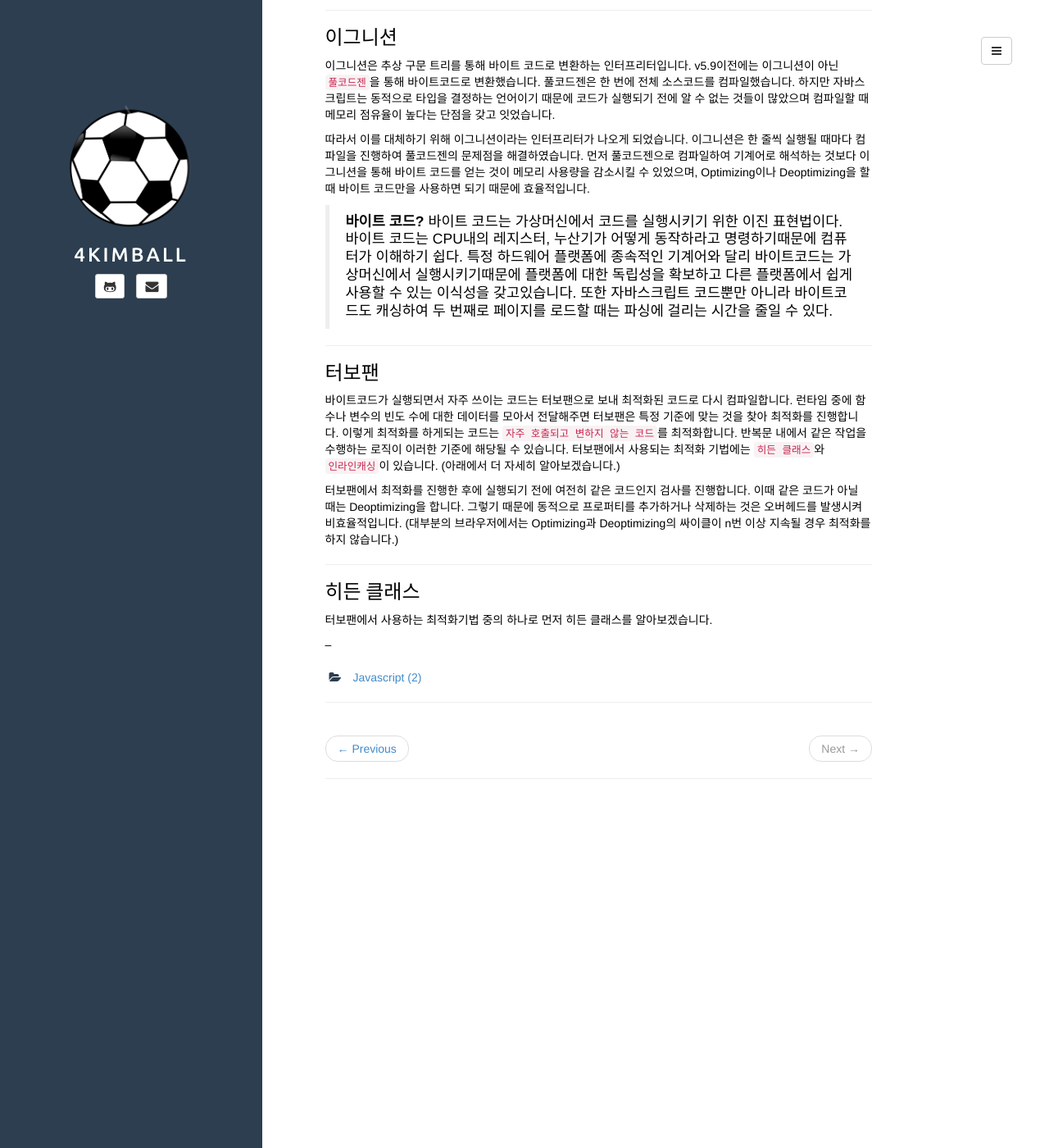
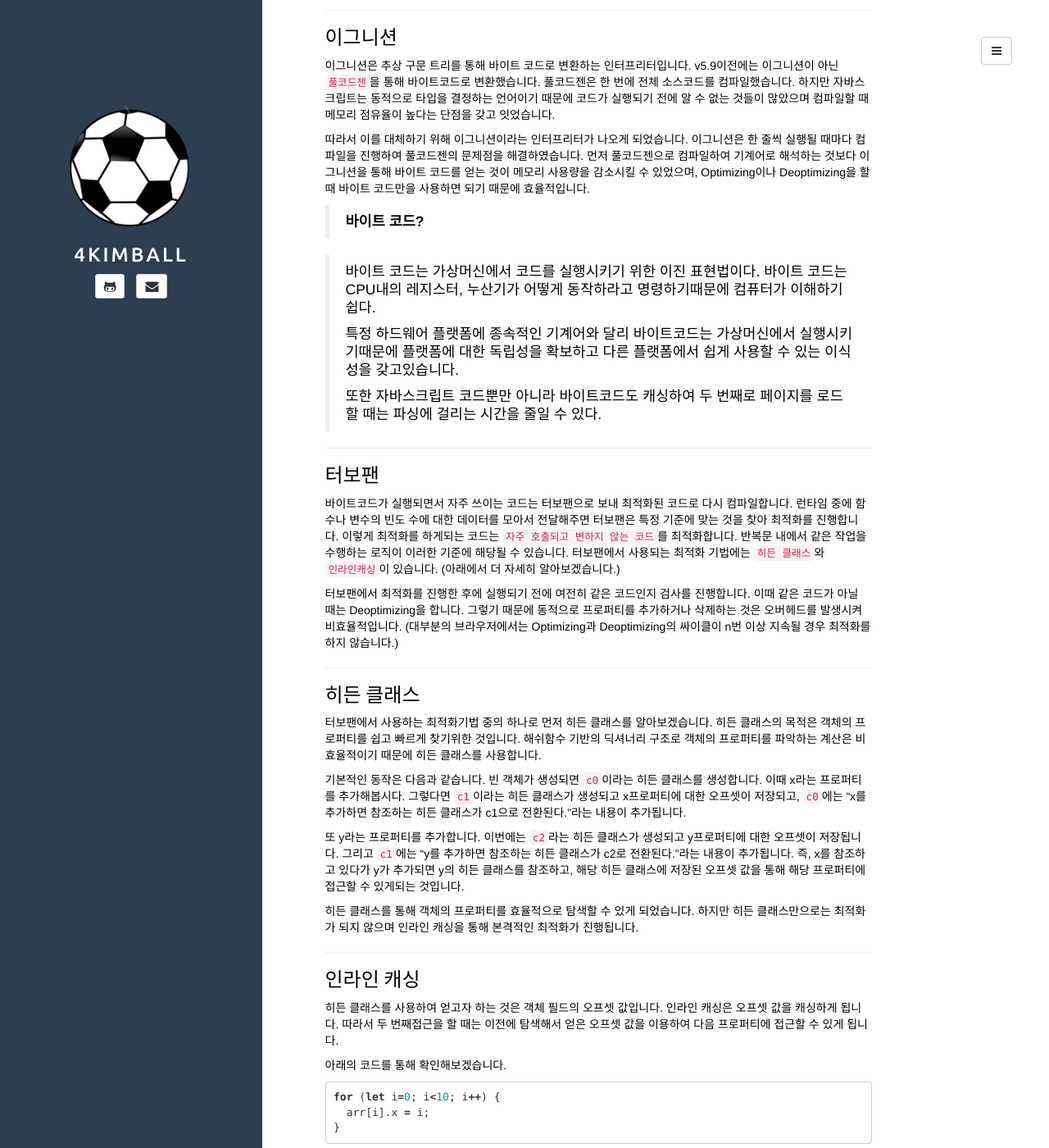
Before and after one commit to 4kimball/4kimball.github.io, a Jekyll site: the page built from _posts/2022-03-22-Javascript는-어떻게-동작할까?-(2부).md, in a window 1280 px wide and 1400 px high, scrolled down 906 px. Shown: the whole window at 82% size. Built offline with Jekyll 4.4.1, drawn with Linux system fonts in a browser that asks for light colours; comment, search, counter and statistics services are not loaded; some of the changed text lies outside the part shown.

Commit message:
Update 2022-03-22-Javascript는-어떻게-동작할까?-(2부).md

````diff
--- a/_posts/2022-03-22-Javascript는-어떻게-동작할까?-(2부).md
+++ b/_posts/2022-03-22-Javascript는-어떻게-동작할까?-(2부).md
@@ -45,8 +45,11 @@ comments: true
 먼저 풀코드젠으로 컴파일하여 기계어로 해석하는 것보다 이그니션을 통해 바이트 코드를 얻는 것이 메모리 사용량을 감소시킬 수 있었으며, Optimizing이나 Deoptimizing을 할 때 바이트 코드만을 사용하면 되기 때문에 효율적입니다.
 
 > **바이트 코드?**
+
 > 바이트 코드는 가상머신에서 코드를 실행시키기 위한 이진 표현법이다. 바이트 코드는 CPU내의 레지스터, 누산기가 어떻게 동작하라고 명령하기때문에 컴퓨터가 이해하기 쉽다.
+>
 > 특정 하드웨어 플랫폼에 종속적인 기계어와 달리 바이트코드는 가상머신에서 실행시키기때문에 플랫폼에 대한 독립성을 확보하고 다른 플랫폼에서 쉽게 사용할 수 있는 이식성을 갖고있습니다.
+>
 > 또한 자바스크립트 코드뿐만 아니라 바이트코드도 캐싱하여 두 번째로 페이지를 로드할 때는 파싱에 걸리는 시간을 줄일 수 있다.
 
 ---
@@ -60,6 +63,33 @@ comments: true
 ---
 
 ### 히든 클래스
-터보팬에서 사용하는 최적화기법 중의 하나로 먼저 히든 클래스를 알아보겠습니다.
+터보팬에서 사용하는 최적화기법 중의 하나로 먼저 히든 클래스를 알아보겠습니다. 히든 클래스의 목적은 객체의 프로퍼티를 쉽고 빠르게 찾기위한 것입니다. 해쉬함수 기반의 딕셔너리 구조로 객체의 프로퍼티를 파악하는 계산은 비효율적이기 때문에 히든 클래스를 사용합니다.
 
---
+기본적인 동작은 다음과 같습니다.
+빈 객체가 생성되면 `c0`이라는 히든 클래스를 생성합니다. 이때 x라는 프로퍼티를 추가해봅시다. 그렇다면 `c1`이라는 히든 클래스가 생성되고 x프로퍼티에 대한 오프셋이 저장되고, `c0`에는 "x를 추가하면 참조하는 히든 클래스가 c1으로 전환된다."라는 내용이 추가됩니다.
+
+또 y라는 프로퍼티를 추가합니다. 이번에는 `c2`라는 히든 클래스가 생성되고 y프로퍼티에 대한 오프셋이 저장됩니다. 그리고 `c1`에는 "y를 추가하면 참조하는 히든 클래스가 c2로 전환된다."라는 내용이 추가됩니다. 즉, x를 참조하고 있다가 y가 추가되면 y의 히든 클래스를 참조하고, 해당 히든 클래스에 저장된 오프셋 값을 통해 해당 프로퍼티에 접근할 수 있게되는 것입니다.
+
+히든 클래스를 통해 객체의 프로퍼티를 효율적으로 탐색할 수 있게 되었습니다. 하지만 히든 클래스만으로는 최적화가 되지 않으며 인라인 캐싱을 통해 본격적인 최적화가 진행됩니다.
+
+---
+
+### 인라인 캐싱
+히든 클래스를 사용하여 얻고자 하는 것은 객체 필드의 오프셋 값입니다. 인라인 캐싱은 오프셋 값을 캐싱하게 됩니다. 따라서 두 번째접근을 할 때는 이전에 탐색해서 얻은 오프셋 값을 이용하여 다음 프로퍼티에 접근할 수 있게 됩니다.
+
+아래의 코드를 통해 확인해보겠습니다.
+```javascript
+for (let i=0; i<10; i++) {
+  arr[i].x = i;
+}
+```
+처음 0번 인덱스에서 히든 클래스를 통해 오프셋 값을 탐색하지만 두 번째 인덱스부터는 캐싱된 오프셋 값을 통해 접근할 수 있습니다. `따라서 객체를 업데이트할 때 기존의 프로퍼티 순서와 다르게 다시 저장한다면 인라인 캐싱을 활용하지 못하게 됩니다.`
+
+---
+
+### 마무리
+V8엔진은 파싱해서 추상 구문 트리를 얻고, 이그니션이라는 인터프리터는 추상 구문 트리를 통해 바이트 코드를 얻어 코드를 실행시킵니다. 또한 자주 쓰이는 코드는 터보팬을 통해 컴파일하여 최적화를 진행합니다. 이때 최적화를 돕는 것은 히든 클래스와 인라인 캐싱이 있습니다.
+
+1부와 2부를 거쳐서 자바스크립트가 어떻게 동작하는지 이해할 수 있었습니다. 이 글을 쓰기위해 공부를 하면서 본인의 코드에서 좋지 못한 코드를 확인할 수 있었고 다른 사람의 코드를 보고 좋은 부분과 비효율적인 부분을 정확한 근거를 바탕으로 알려줄 수 있었습니다.
+
+끝으로 잘못된 부분이 있으면 댓글을 남겨주시면 감사하겠습니다.
````
